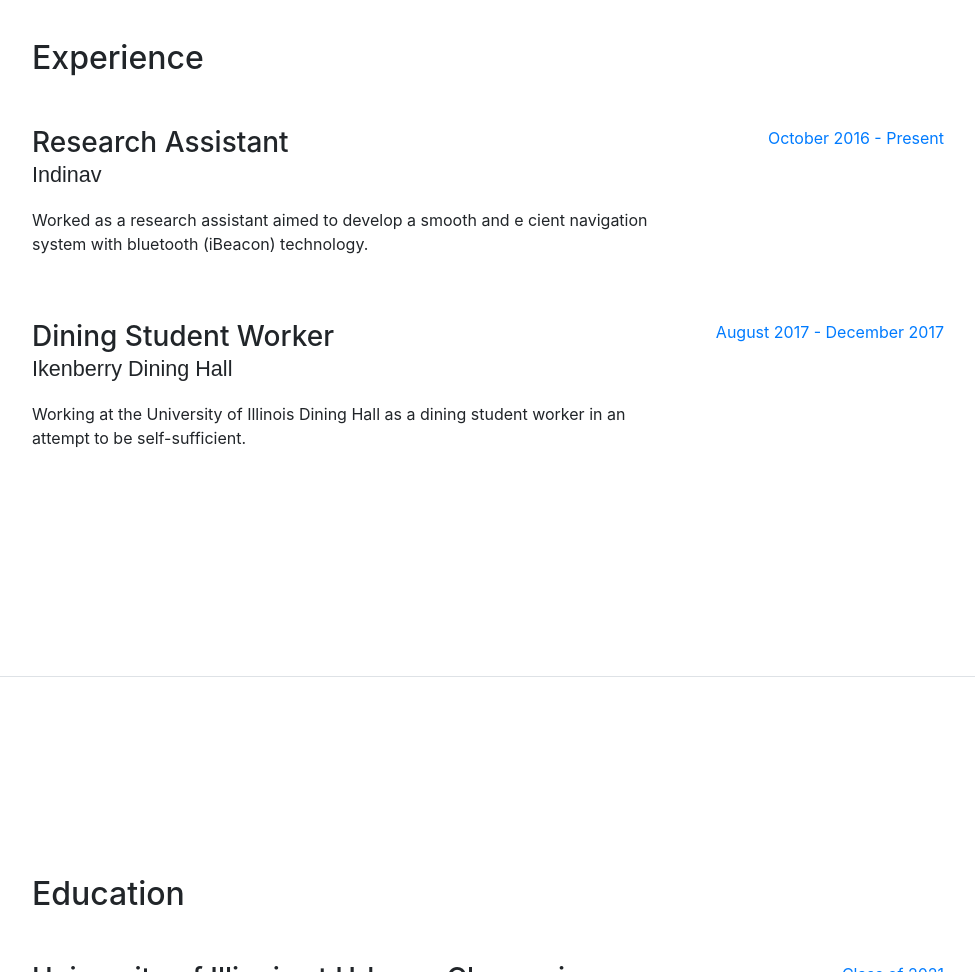
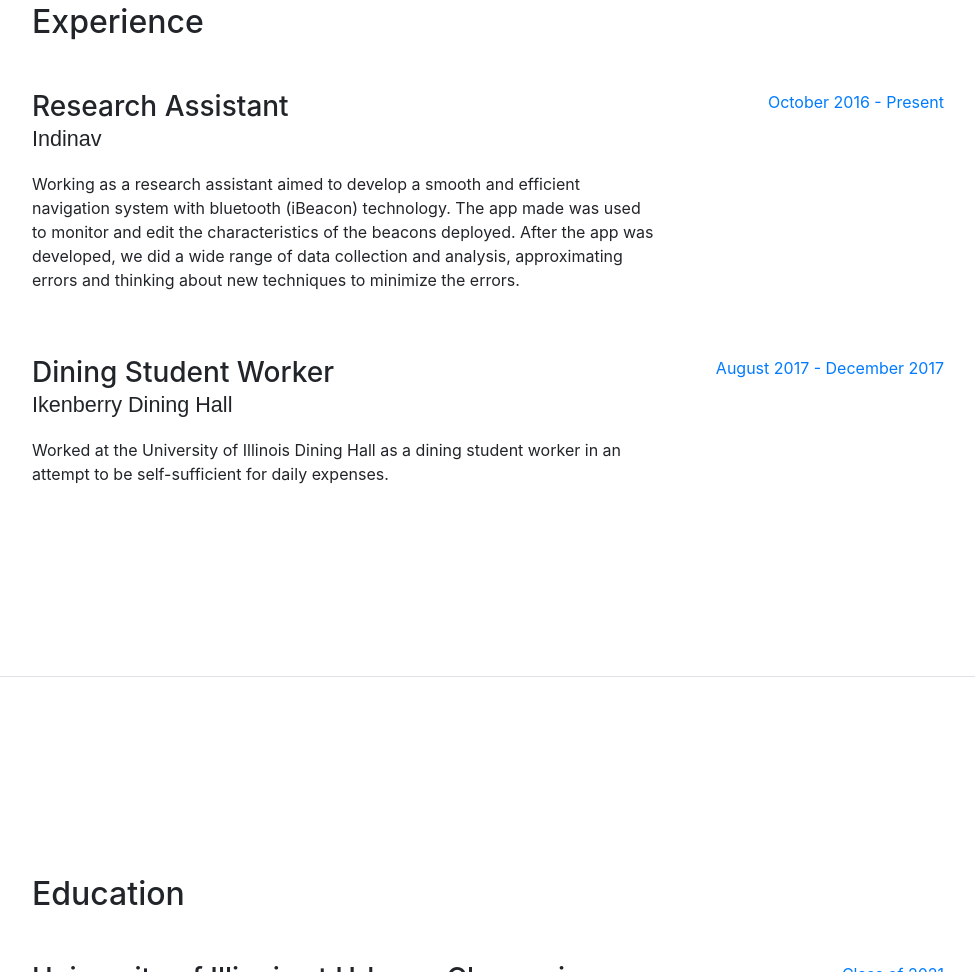
Before and after one commit to vibhav2799/vibhav2799.github.io, a website with bundled scripts: page index.html in a window 1280 px wide. Shown: the part 923-1895 px from the top of the page, without its empty margins (288-1263 px from the left). Built offline with nearby package versions, Linux system fonts and the light colour scheme; a web font is replaced by a local one.

Commit message:
Update index.html

```diff
--- a/index.html
+++ b/index.html
@@ -130,7 +130,7 @@
             <div class="resume-content mr-auto">
               <h3 class="mb-0">Research Assistant</h3>
               <div class="subheading mb-3">Indinav</div>
-              <p>Worked as a research assistant aimed to develop a smooth and e cient navigation system with bluetooth (iBeacon) technology. </p>
+              <p>Working as a research assistant aimed to develop a smooth and efficient navigation system with bluetooth (iBeacon) technology. The app made was used to monitor and edit the characteristics of the beacons deployed. After the app was developed, we did a wide range of data collection and analysis, approximating errors and thinking about new techniques to minimize the errors. </p>
             </div>
             <div class="resume-date text-md-right">
               <span class="text-primary">October 2016 - Present</span>
@@ -141,7 +141,7 @@
             <div class="resume-content mr-auto">
               <h3 class="mb-0">Dining Student Worker</h3>
               <div class="subheading mb-3">Ikenberry Dining Hall</div>
-              <p>Working at the University of Illinois Dining Hall as a dining student worker in an attempt to be self-sufficient.</p>
+              <p>Worked at the University of Illinois Dining Hall as a dining student worker in an attempt to be self-sufficient for daily expenses. </p>
             </div>
             <div class="resume-date text-md-right">
               <span class="text-primary">August 2017 - December 2017</span>
@@ -151,6 +151,7 @@
         </div>
 
       </section>
+
 
       <section class="resume-section p-3 p-lg-5 d-flex flex-column" id="education">
         <div class="my-auto">
```
